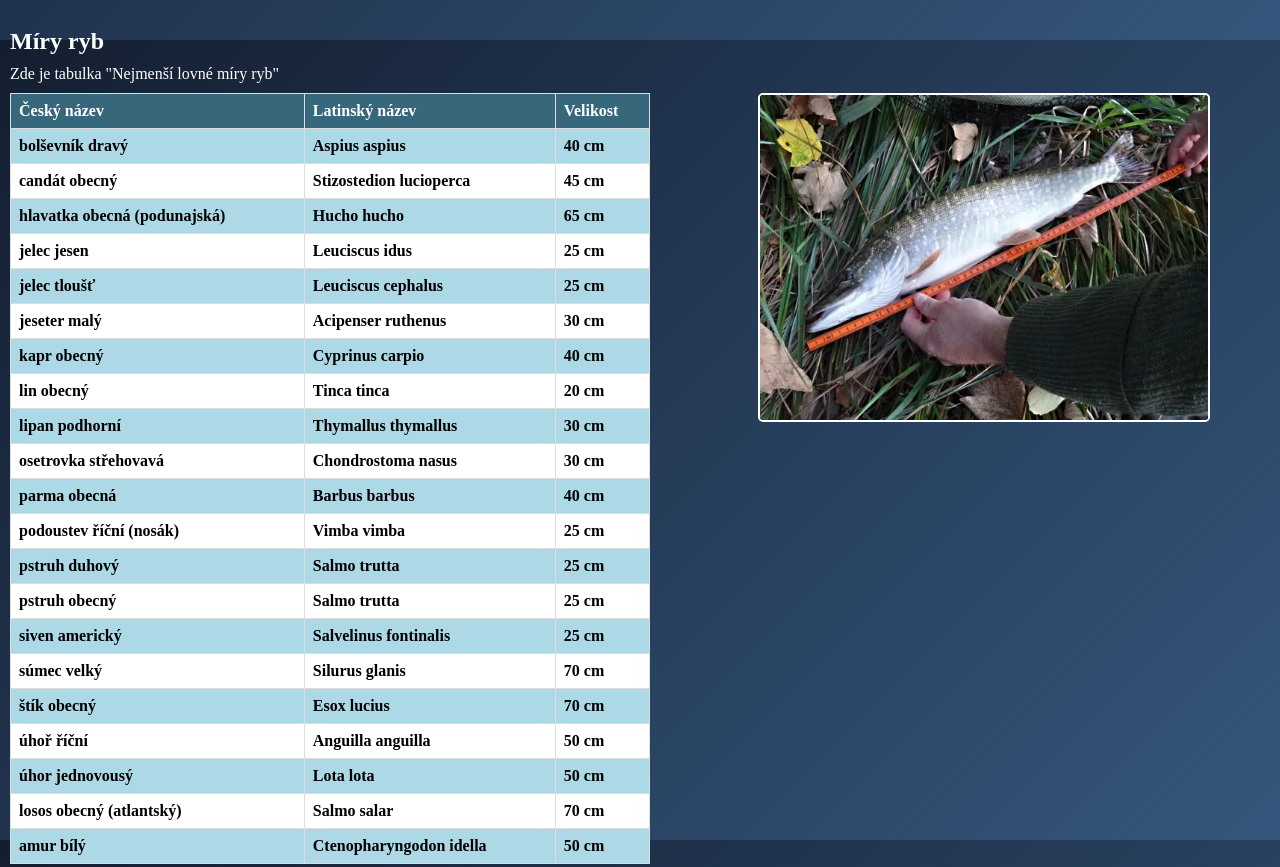
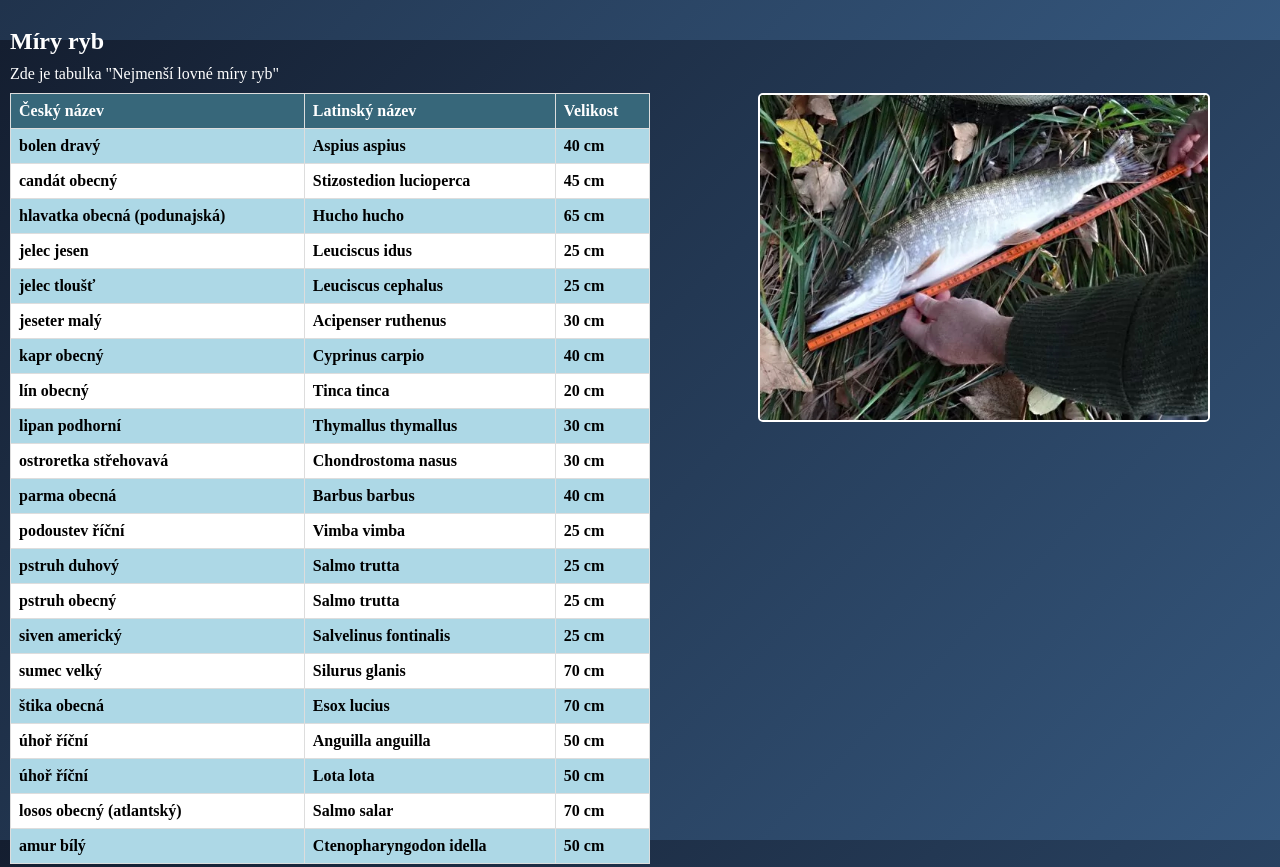
Before and after one commit to fia42192/projekt_rybarsky_web, a plain HTML site: page rybarsky_rad.html in a window 1280 px wide. Shown: the part 1560-2427 px from the top of the page. Drawn offline with nearby package versions, Linux system fonts and the light colour scheme.

Commit message:
Finální verze

```diff
--- a/rybarsky_rad.html
+++ b/rybarsky_rad.html
@@ -120,7 +120,7 @@
               <th>Velikost</th>
             </tr>
             <tr>
-              <td>bolševník dravý</td>
+              <td>bolen dravý</td>
               <td>Aspius aspius</td>
               <td>40 cm</td>
             </tr>
@@ -155,7 +155,7 @@
               <td>40 cm</td>
             </tr>
             <tr>
-              <td>lin obecný</td>
+              <td>lín obecný</td>
               <td>Tinca tinca</td>
               <td>20 cm</td>
             </tr>
@@ -165,7 +165,7 @@
               <td>30 cm</td>
             </tr>
             <tr>
-              <td>osetrovka střehovavá</td>
+              <td>ostroretka střehovavá</td>
               <td>Chondrostoma nasus</td>
               <td>30 cm</td>
             </tr>
@@ -175,7 +175,7 @@
               <td>40 cm</td>
             </tr>
             <tr>
-              <td>podoustev říční (nosák)</td>
+              <td>podoustev říční</td>
               <td>Vimba vimba</td>
               <td>25 cm</td>
             </tr>
@@ -195,12 +195,12 @@
               <td>25 cm</td>
             </tr>
             <tr>
-              <td>súmec velký</td>
+              <td>sumec velký</td>
               <td>Silurus glanis</td>
               <td>70 cm</td>
             </tr>
             <tr>
-              <td>štík obecný</td>
+              <td>štika obecná</td>
               <td>Esox lucius</td>
               <td>70 cm</td>
             </tr>
@@ -210,7 +210,7 @@
               <td>50 cm</td>
             </tr>
             <tr>
-              <td>úhor jednovousý</td>
+              <td>úhoř říční</td>
               <td>Lota lota</td>
               <td>50 cm</td>
             </tr>
--- a/soukrome_reviry.css
+++ b/soukrome_reviry.css
@@ -355,5 +355,5 @@ iframe {
 }
 
 .iframe1 {
-    height: 470px;
+    height: 380px;
 }
```
